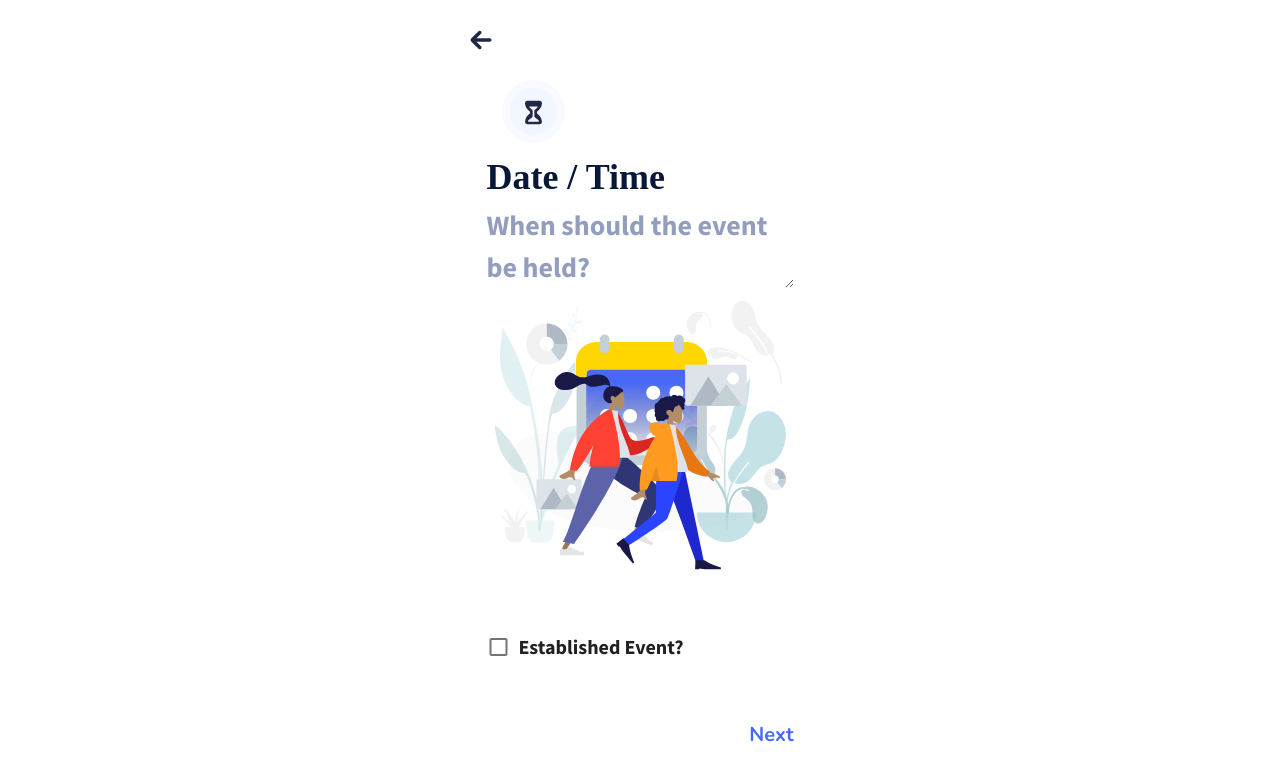
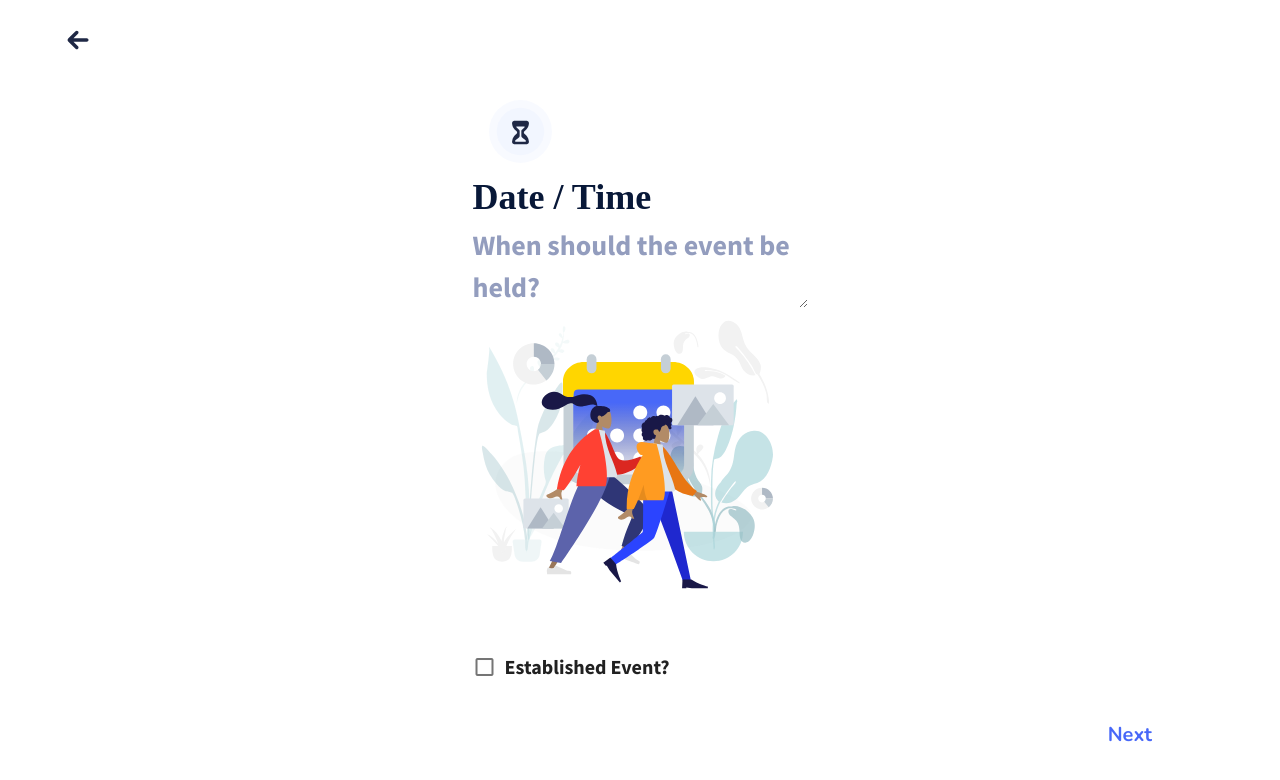
Before and after one commit to onlinkers/event-discovery-prototype, a Vue app: page /new in a window 1280 px wide. Shown: the top 780 px of the page. Built offline with nearby package versions, Linux system fonts and the light colour scheme; a web font is replaced by a local one; what vue-mq would draw is missing.

Commit message:
change to flex display

```diff
--- a/src/views/EventInitiation.vue
+++ b/src/views/EventInitiation.vue
@@ -1,5 +1,5 @@
 <template>
-  <div class="page-container">
+  <div class="EventInitiation">
     <NavBtns
       :topType="'default-dark'"
       :botType="currStep === 0 ? 'next-only' : 'default-confirm'"
@@ -184,25 +184,16 @@ export default {
 </script>
 
 <style lang="scss" scoped>
-@media only screen and (min-width: 700px) {
-  .page-container {
-    position: absolute;
-    display: flex;
-    left: 50%;
-    width: 30%;
-    height: 100%;
-    transform: translateX(-50%);
-  }
-}
-.page-container {
+.EventInitiation {
   overflow: hidden;
+  display: flex;
+  justify-content: center;
+  align-items: center;
+  height: 100vh;
+  width: 100%;
 }
 
 .step {
-  position: absolute;
-  top: 10%;
-  left: 10%;
-  width: 80%;
   .step-icon {
     padding-left: 5%;
   }
```
